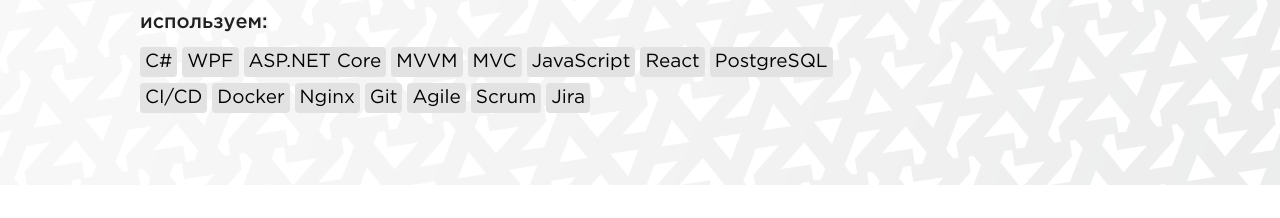
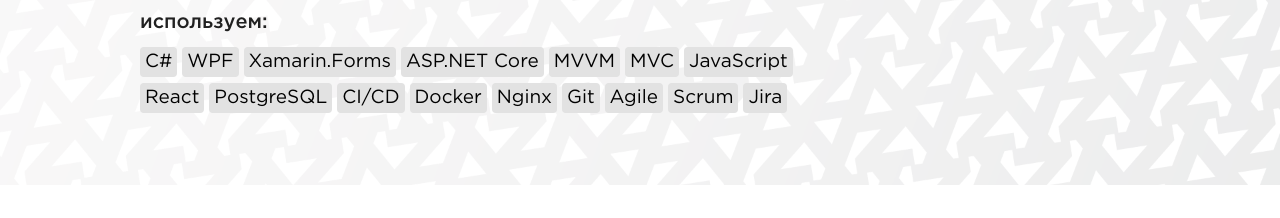
Before and after one commit to Azbooka/azbooka.github.io, a plain HTML site: page index.html in a window 1280 px wide. Shown: the part 269-487 px from the top of the page. Drawn offline with nearby package versions, Linux system fonts and the light colour scheme.

Commit message:
Update app.html

```diff
--- a/app/app.html
+++ b/app/app.html
@@ -35,6 +35,9 @@
                                 </div>
                                 <div class="tag-cloud__unit">
                                     WPF
+                                </div>
+                                <div class="tag-cloud__unit">
+                                    Xamarin.Forms
                                 </div>
                                 <div class="tag-cloud__unit">
                                     ASP.NET Core
```
